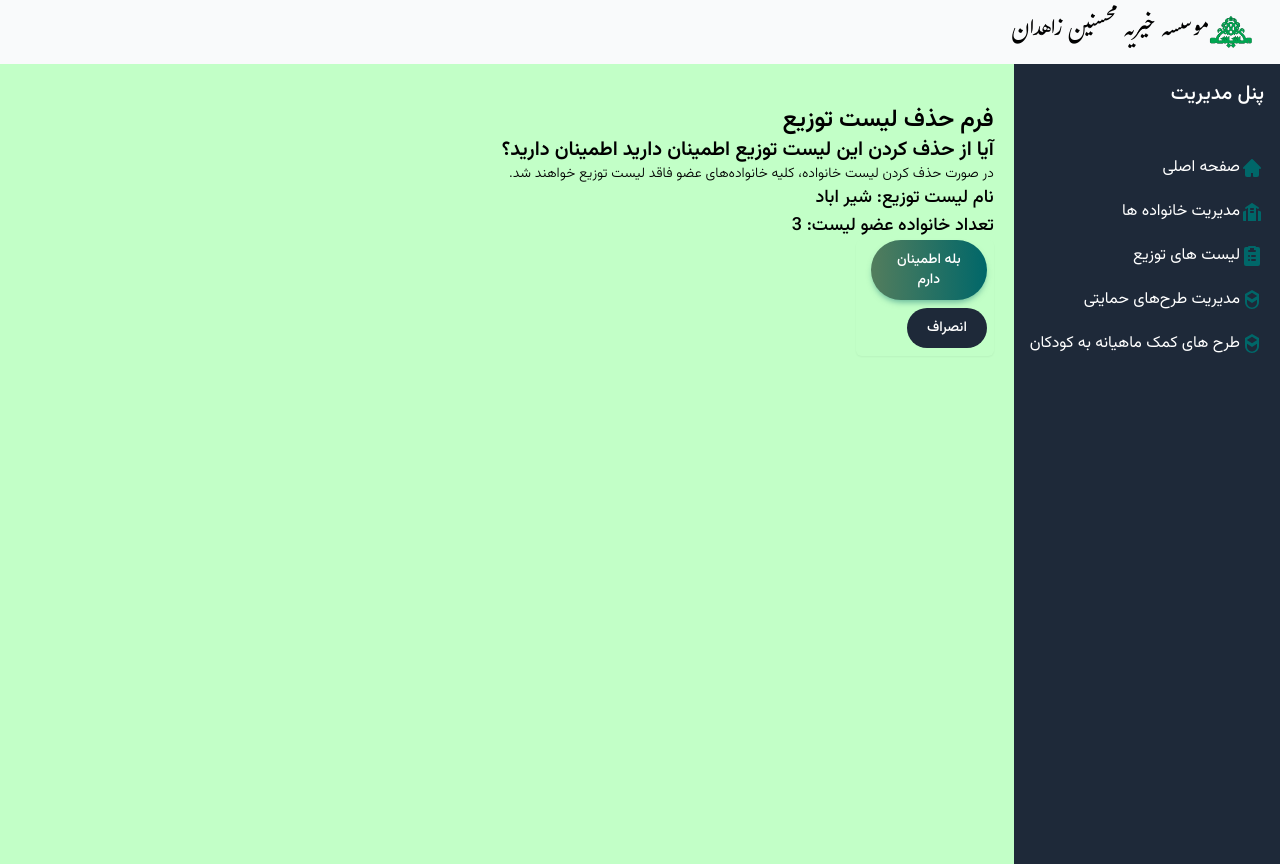
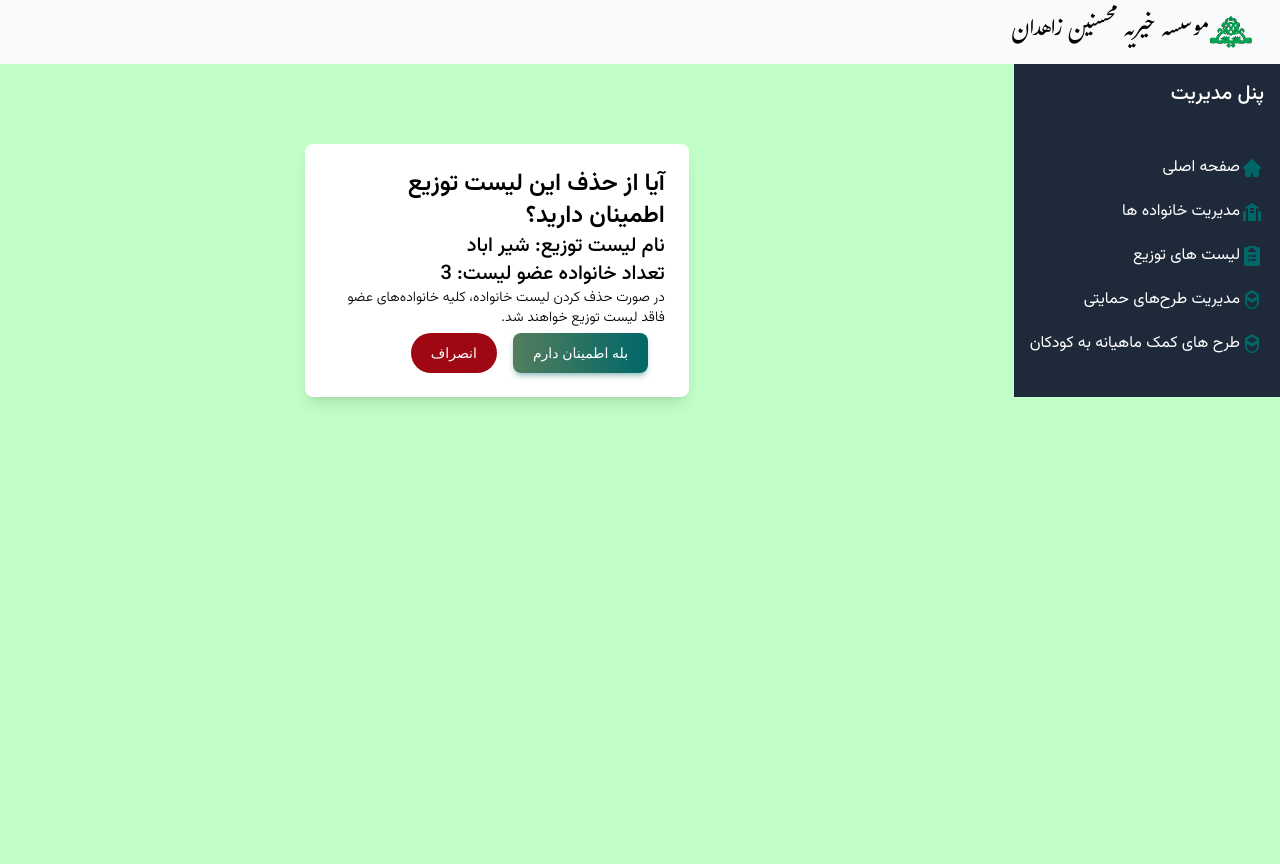
Before and after one commit to salman-hamidi2024/MCM, a Django app: page /dist/1/delete/ in a window 1280 px wide. After the commit the page ends 404 px from the top, so only its background shows below. Run offline with Django 5.2, Linux system fonts and the light colour scheme; data comes from the database, SQL or seed files in the repository.

Commit message:
some future added

```diff
--- a/Mohsenin/templates/Dist/dist_confirm_delete.html
+++ b/Mohsenin/templates/Dist/dist_confirm_delete.html
@@ -2,20 +2,36 @@
 {% extends "base.html" %}
 
 {% block content %}
-<h2 class="vazir-semibold pt-10 text-2xl">فرم حذف لیست توزیع</h2>
-<h2 class="vazir-semibold text-xl">آیا از حذف کردن این لیست توزیع اطمینان دارید اطمینان دارید؟</h2>
-<h4 class="vazir-light text-sm">در صورت حذف کردن لیست خانواده، کلیه خانواده‌های عضو فاقد لیست توزیع خواهند شد.</h4>
-<h3 class="vazir-medium text-lg">نام لیست توزیع: {{dist.name }}</h3>
-<h3 class="vazir-medium text-lg">تعداد خانواده عضو لیست: {{dist.familycount }}</h3>
+<div class="flex justify-center" style="margin-top: 5rem;">
+  <div class="bg-white shadow-lg rounded-lg p-6 w-96">
+    {% if not dist.is_active %}
+    <h2 class="vazir-semibold text-2xl">آیا از حذف این لیست توزیع اطمینان دارید؟</h2>
+    {% else %}
+    <h2 class="vazir-semibold text-2xl">آیا از افزودن این لیست توزیع اطمینان دارید؟</h2>
+    {% endif %}
+    <h3 class="vazir-medium text-xl">نام لیست توزیع: {{ dist.name }}</h3>
+    <h3 class="vazir-medium text-xl">تعداد خانواده عضو لیست: {{ dist.familycount }}</h3>
+    <h4 class="color-red vazir-light text-sm">در صورت حذف کردن لیست خانواده، کلیه خانواده‌های عضو فاقد لیست توزیع خواهند شد.</h4>
 
-
-
-<div class="inline-flex rounded-md shadow-xs  vazir-normal no-print" role="group">
-    <form method="post"> {% csrf_token %}
-      <button type="submit" class="custom-button cursor-pointer text-white bg-green-700 hover:bg-green-800 focus:outline-none focus:ring-4 focus:ring-green-300 font-medium rounded-full text-sm px-5 py-2.5 text-center me-2 mb-2 ">بله اطمینان دارم</button>
-    <a href="{% url 'dist_list' %}"><br>
-      <button type="button" class="cursor-pointer text-white bg-gray-800 hover:bg-gray-900 focus:outline-none focus:ring-4 focus:ring-gray-300 font-medium rounded-full text-sm px-5 py-2.5 me-2 mb-2 ">انصراف</button>
-    </a>
+    <form method="post">
+      {% csrf_token %}
+      <div class="delete-buttons flex gap-4 mt-6">
+        <button
+          type="submit"
+          class="custom-button cursor-pointer text-gray-900 bg-gradient-to-r from-lime-200 via-lime-400 to-lime-500 hover:bg-gradient-to-br focus:ring-4 focus:outline-none focus:ring-lime-300 dark:focus:ring-lime-800 shadow-lg shadow-lime-500/50 dark:shadow-lg dark:shadow-lime-800/80 font-medium rounded-lg text-sm px-5 py-2.5 text-center"
+        >
+          بله اطمینان دارم
+        </button>
+        <a href="{% url 'dist_list' %}">
+          <button
+            type="button"
+            class="cursor-pointer text-white bg-red-800 hover:bg-red-900 focus:outline-none focus:ring-4 focus:ring-red-300 font-medium rounded-full text-sm px-5 py-2.5"
+          >
+            انصراف
+          </button>
+        </a>
+      </div>
     </form>
   </div>
+</div>
   {% endblock %}
--- a/Mohsenin/templates/base.html
+++ b/Mohsenin/templates/base.html
@@ -28,7 +28,7 @@
 
 </head>
 
-<body class="flex flex-col h-screen bg-green-50">
+<body class="flex flex-col h-full ">
     <div class="container  mx-auto">
         {% include "layout/navbar.html" %}
 
--- a/static/css/style.css
+++ b/static/css/style.css
@@ -146,3 +146,7 @@
       margin: auto;
       width: 90%;
 }
+.delete-buttons {
+      display: flex;
+      margin-top: 5px;
+}
--- a/templates/base.html
+++ b/templates/base.html
@@ -24,7 +24,7 @@
 
 </head>
 
-<body class="flex flex-col h-screen bg-green-50">
+<body class="flex flex-col">
     <div class="container h-full max-w-full">
         {% include "layout/navbar.html" %}
 
--- a/templates/layout/navbar.html
+++ b/templates/layout/navbar.html
@@ -14,18 +14,7 @@
       </button>
       <div class="hidden w-full md:block md:w-auto" id="navbar-solid-bg">
         <ul class="flex flex-col font-medium mt-4 rounded-lg bg-gray-50 md:space-x-8 rtl:space-x-reverse md:flex-row md:mt-0 md:border-0 md:bg-transparent dark:bg-gray-800 md:dark:bg-transparent dark:border-gray-700">
-          {% comment %} <li>
-            <a href="#" class="block py-2 px-3 md:p-0 text-white bg-blue-700 rounded-sm md:bg-transparent md:text-blue-700 md:dark:text-blue-500 dark:bg-blue-600 md:dark:bg-transparent" aria-current="page">Home</a>
-          </li>
-          <li>
-            <a href="#" class="block py-2 px-3 md:p-0 text-gray-900 rounded-sm hover:bg-gray-100 md:hover:bg-transparent md:border-0 md:hover:text-blue-700 dark:text-white md:dark:hover:text-blue-500 dark:hover:bg-gray-700 dark:hover:text-white md:dark:hover:bg-transparent">Services</a>
-          </li>
-          <li>
-            <a href="#" class="block py-2 px-3 md:p-0 text-gray-900 rounded-sm hover:bg-gray-100 md:hover:bg-transparent md:border-0 md:hover:text-blue-700 dark:text-white md:dark:hover:text-blue-500 dark:hover:bg-gray-700 dark:hover:text-white md:dark:hover:bg-transparent">Pricing</a>
-          </li>
-          <li>
-            <a href="#" class="block py-2 px-3 md:p-0 text-gray-900 rounded-sm hover:bg-gray-100 md:hover:bg-transparent md:border-0 md:hover:text-blue-700 dark:text-white md:dark:hover:text-blue-500 dark:hover:bg-gray-700 dark:hover:text-white md:dark:hover:bg-transparent">Contact</a>
-          </li> {% endcomment %}
+
         </ul>
       </div>
     </div>
--- a/templates/layout/sidebar.html
+++ b/templates/layout/sidebar.html
@@ -1,4 +1,4 @@
-<aside class="w-1/4 h-full flex flex-col gap-8 bg-gray-100 p-4 no-print bg-gray-800">
+<aside class="w-1/4 h-auto flex flex-col gap-8 bg-gray-100 p-4 no-print bg-gray-800">
     <h2 class="text-xl font-semibold text-white vazir-medium">پنل مدیریت</h2>
     <ul class="mt-4 flex flex-col gap-3">
         <li class="mb-2 flex"><svg style="color: #006769;" class="w-6 h-6 text-gray-800 dark:text-white" aria-hidden="true" xmlns="http://www.w3.org/2000/svg" width="24" height="24" fill="currentColor" viewBox="0 0 24 24">
```
Also changed, not shown: Mohsenin/templates/Family/family_confirm_deactivate.html (+27 -4 lines), Mohsenin/templates/Family/family_form.html (+7 -1 lines), TODO.txt (line endings or trailing spaces).
